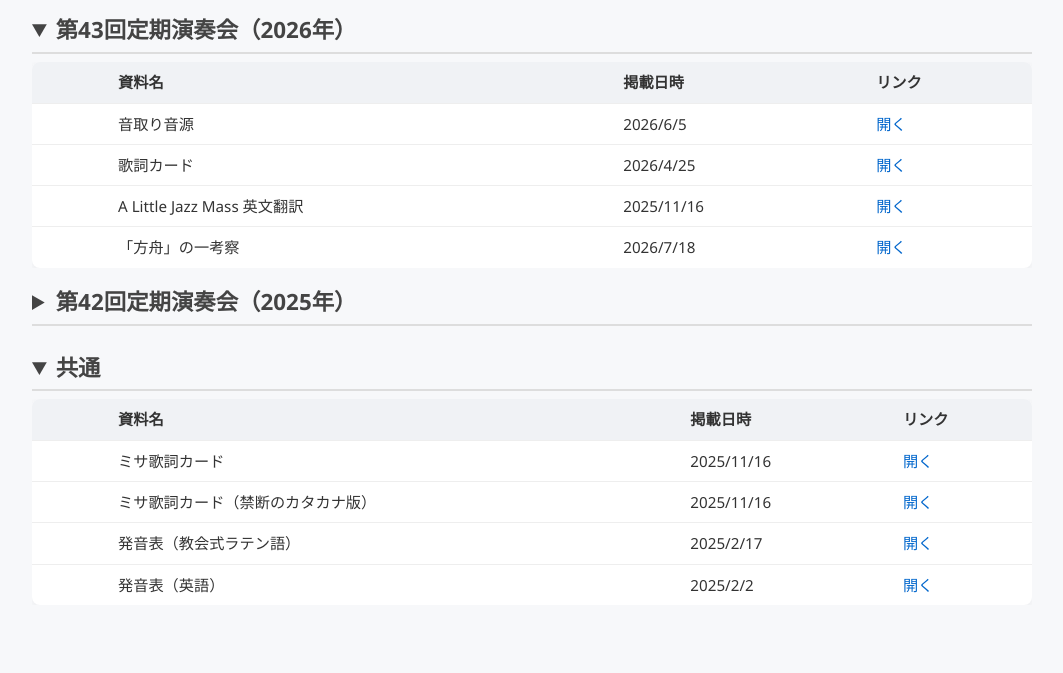
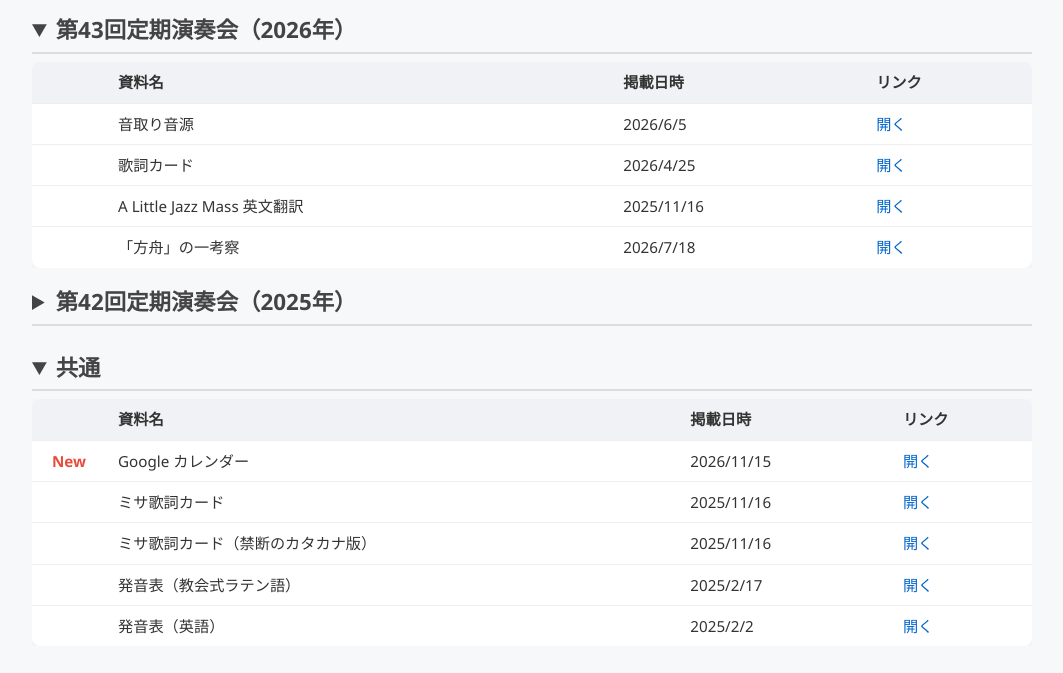
Before and after one commit to ChorusAiNagano/MemberPage, a plain HTML site: page index.html in a window 1280 px wide. Shown: the part 103-776 px from the top of the page, without its empty margins (108-1171 px from the left). Drawn offline with Linux system fonts and the light colour scheme.

Commit message:
add: Google カレンダーを追加

```diff
--- a/index.html
+++ b/index.html
@@ -113,6 +113,13 @@
         <tbody>
           <tr>
             <td class="new"></td>
+            <td class="name">Google カレンダー</td>
+            <td class="date">2026/11/15</td>
+            <td class="link"><a href="https://calendar.google.com/calendar/u/0?cid=Y2hvcnVzLmFpLm5hZ2Fub0BnbWFpbC5jb20">
+開く</a></td>
+          </tr>
+          <tr>
+            <td class="new"></td>
             <td class="name">ミサ歌詞カード</td>
             <td class="date">2025/11/16</td>
             <td class="link"><a href="https://drive.google.com/file/d/1I-YmDk4dZhBJv9dld0z1zbk4Xi6bT-6b/view?usp=drive_link">開く</a></td>
```
